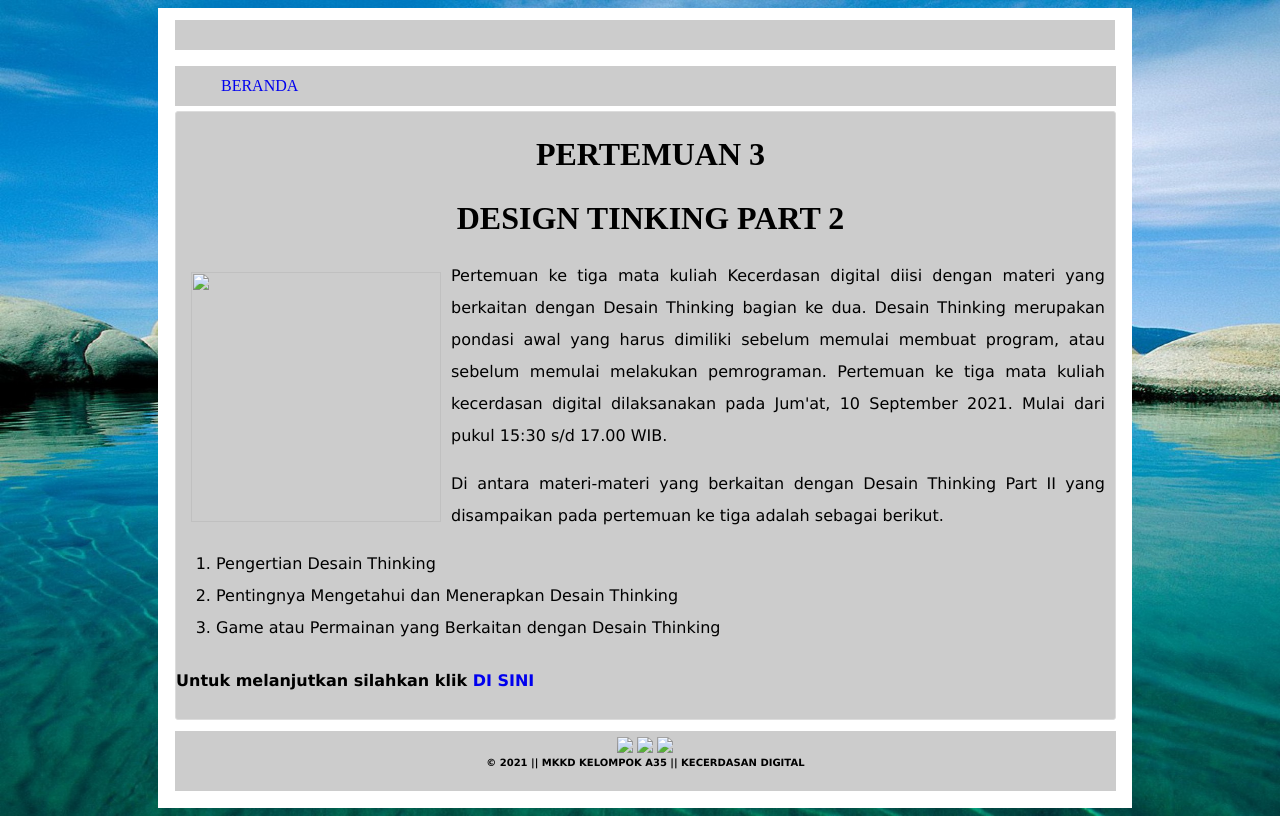
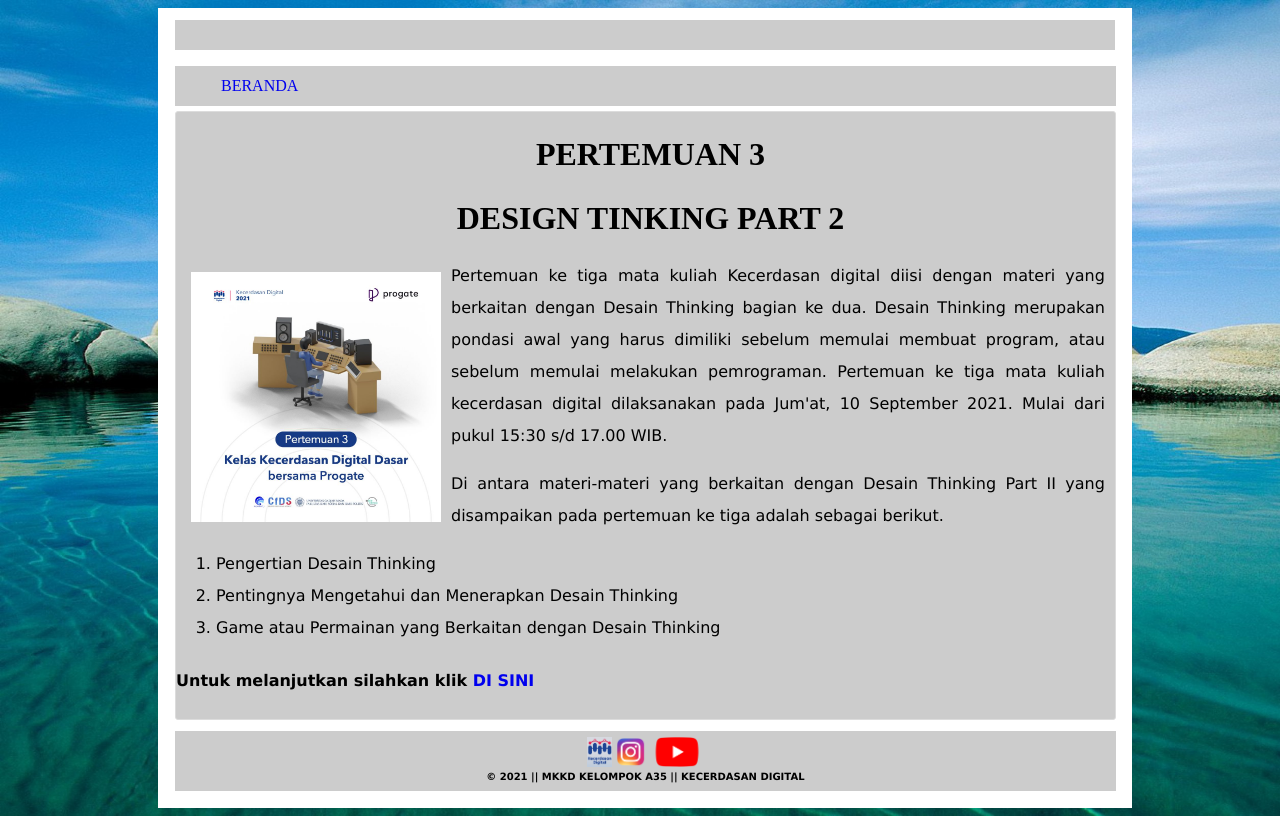
Before and after one commit to GitHubmkkda35/kelompoka35.github.io, a plain HTML site: page PERTEMUAN 3.html in a window 1280 px wide. Drawn offline with Linux system fonts and the light colour scheme.

Commit message:
Update PERTEMUAN 3.html

```diff
--- a/PERTEMUAN 3.html
+++ b/PERTEMUAN 3.html
@@ -21,7 +21,7 @@
                     <div class="judul">
                         PERTEMUAN 3 </br> DESIGN TINKING PART 2
                     </div>
-                     <img src="bg/Pertemuan 3.jpg">
+                     <img src="Pertemuan 3.jpg">
                     <p>Pertemuan ke tiga mata kuliah Kecerdasan digital diisi dengan materi yang berkaitan dengan Desain Thinking bagian ke dua. Desain Thinking merupakan pondasi awal yang harus dimiliki sebelum memulai membuat program, atau sebelum memulai melakukan pemrograman. Pertemuan ke tiga mata kuliah kecerdasan digital dilaksanakan pada Jum'at, 10 September 2021. Mulai dari pukul 15:30 s/d 17.00 WIB.</p>
                     <p>Di antara materi-materi yang berkaitan dengan Desain Thinking Part II yang disampaikan pada pertemuan ke tiga adalah sebagai berikut.
                     <ol>
@@ -38,9 +38,9 @@
 
 <div class="footer3">
 	<div class="gambar" align="center">
-<a href="https://kecerdasandigital.id/app/"><img src="bg/Cerdig.jpg"></a>
-<a href="https://instagram.com/kecerdasandigital/"><img src="bg/Instagram.png"></a>
-<a href="https://youtube.com/kecerdasandigital.ugm/"><img src="bg/Youtube.png"></a>
+<a href="https://kecerdasandigital.id/app/"><img src="Cerdig.jpg"></a>
+<a href="https://instagram.com/kecerdasandigital/"><img src="Instagram.png"></a>
+<a href="https://youtube.com/kecerdasandigital.ugm/"><img src="Youtube.png"></a>
 	</div>
 	<div class="cr" align="center">
     &copy; <script>document.write(new Date().getFullYear())</script> || MKKD KELOMPOK A35 || KECERDASAN DIGITAL
```
